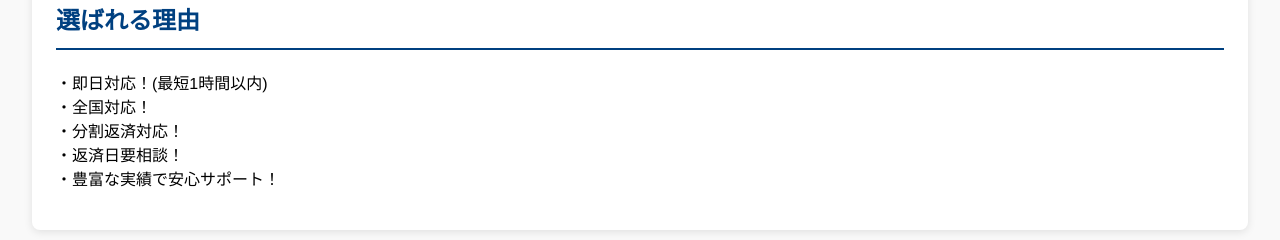
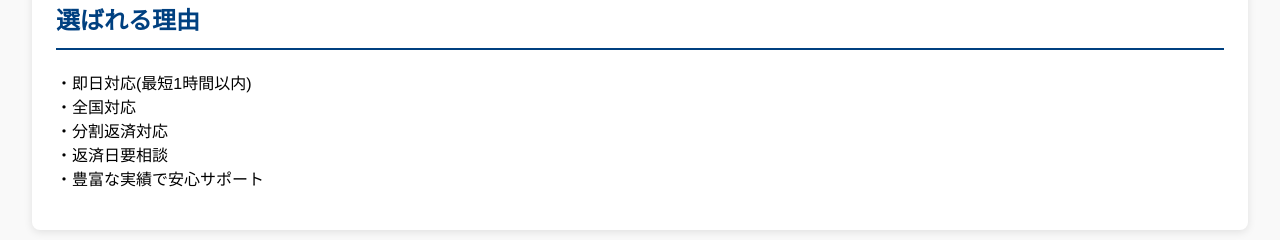
Before and after one commit to ririyushi/yu-shi.support, a plain HTML site: page index.html in a window 1280 px wide. Shown: the part 525-765 px from the top of the page. Drawn offline with Linux system fonts and the light colour scheme.

Commit message:
Update index.html

```diff
--- a/index.html
+++ b/index.html
@@ -25,11 +25,11 @@
 
     <section id="features">
       <h2>選ばれる理由</h2>
-      <p>・即日対応！(最短1時間以内)<br>
-         ・全国対応！<br>
-         ・分割返済対応！<br>
-         ・返済日要相談！<br>
-         ・豊富な実績で安心サポート！
+      <p>・即日対応(最短1時間以内)<br>
+         ・全国対応<br>
+         ・分割返済対応<br>
+         ・返済日要相談<br>
+         ・豊富な実績で安心サポート
       </p>
     </section>
 
```
